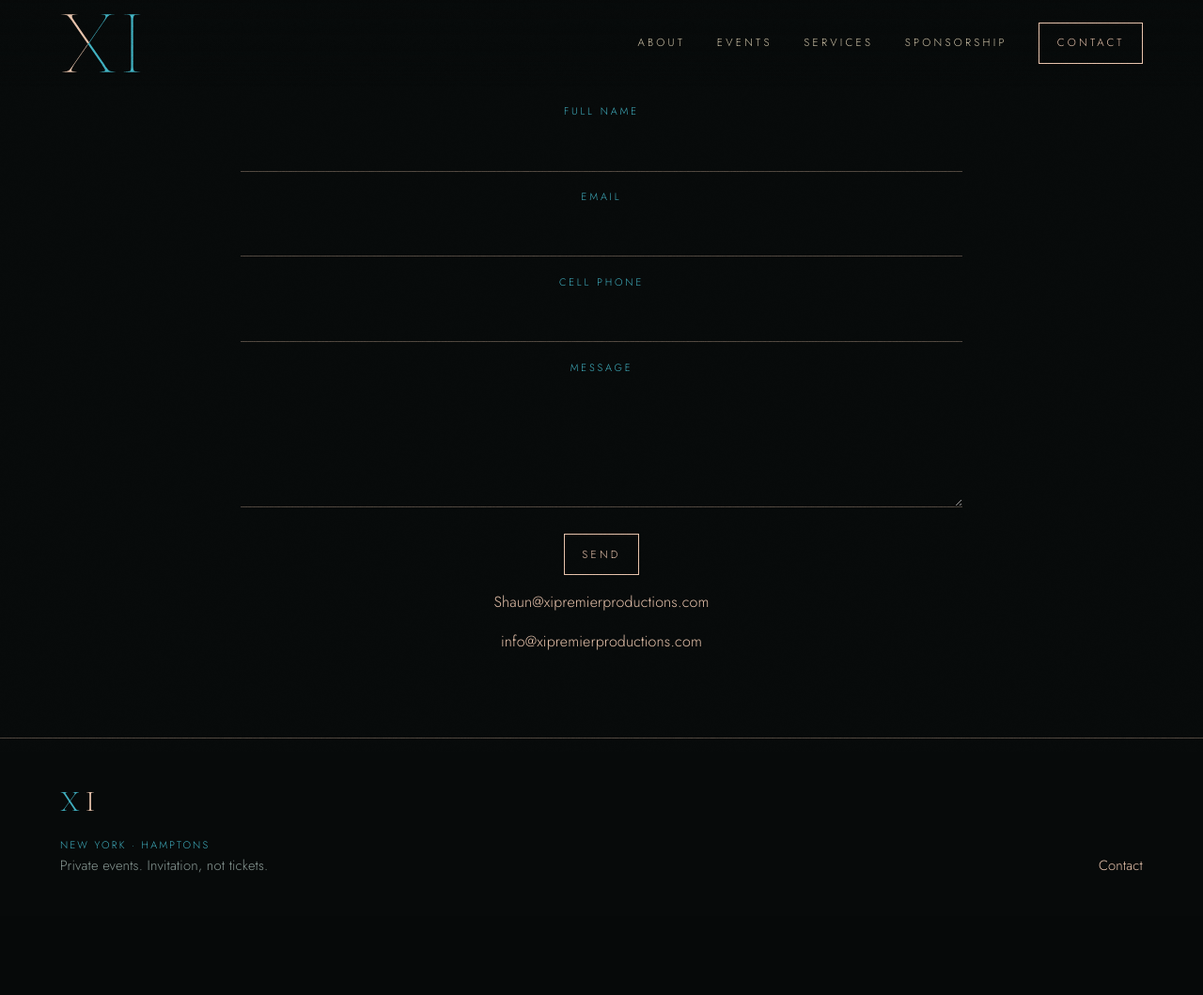
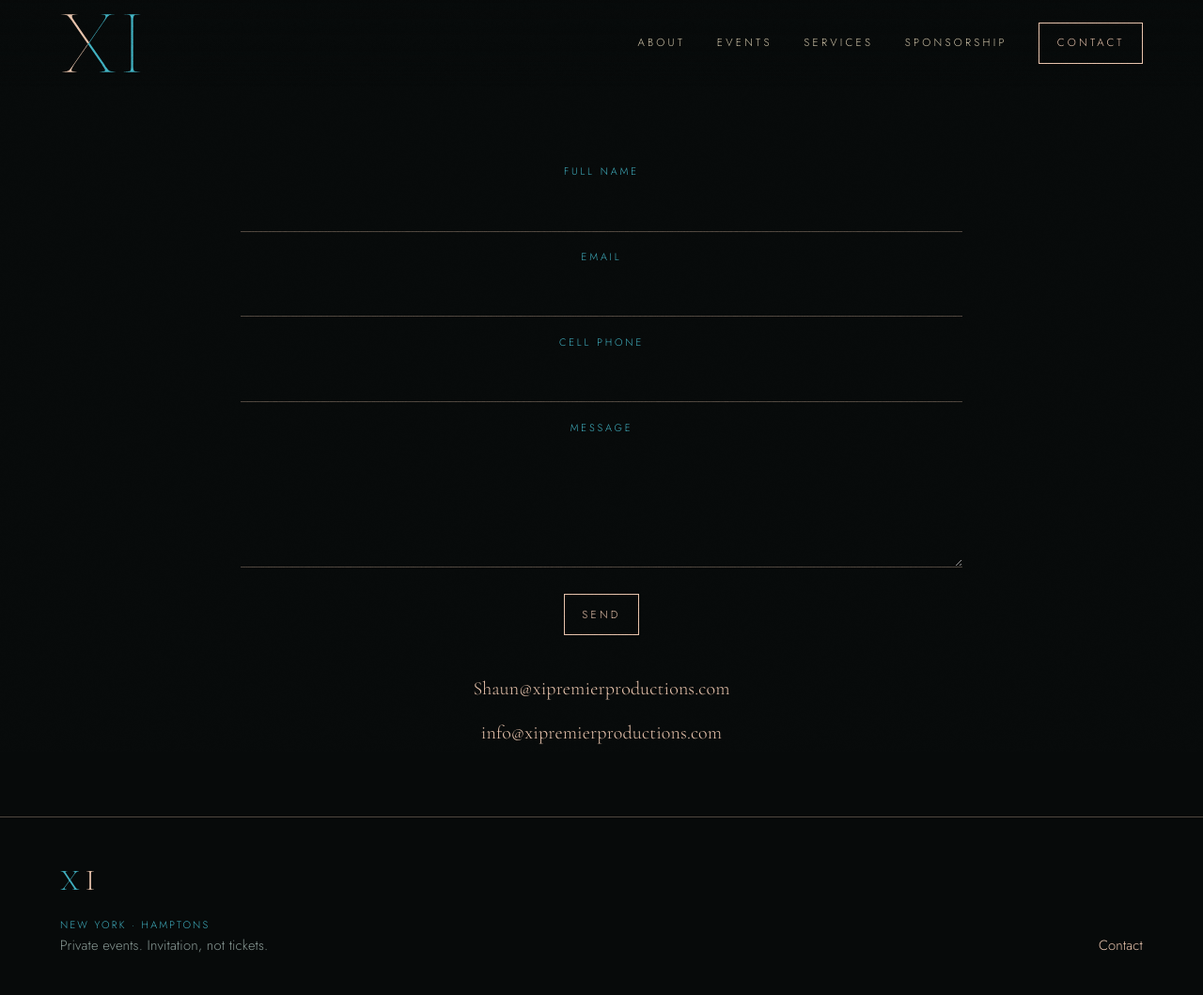
Before and after one commit to Dattax/dattax.github.io, a PHP site: page /contact.html in a window 1280 px wide. Shown: the whole page at 94% size. Before the commit the page ends 929 px from the top, so only its background shows below. Run offline with PHP 8.4, Linux system fonts and the light colour scheme.

Commit message:
Contact: space the form-only page and email lines

```diff
--- a/css/site.css
+++ b/css/site.css
@@ -647,7 +647,6 @@ body::before {
 }
 .room-band.nyc,
 .room-band.hamptons,
-.room-band.miami,
 .room-band.elsewhere {
   position: relative;
   overflow: hidden;
@@ -655,7 +654,6 @@ body::before {
 }
 .room-band.nyc > img,
 .room-band.hamptons > img,
-.room-band.miami > img,
 .room-band.elsewhere > img {
   position: absolute;
   inset: 0;
@@ -667,7 +665,6 @@ body::before {
 }
 .room-band.nyc::after,
 .room-band.hamptons::after,
-.room-band.miami::after,
 .room-band.elsewhere::after {
   content: "";
   position: absolute;
@@ -678,7 +675,6 @@ body::before {
 }
 .room-band.nyc > :not(img),
 .room-band.hamptons > :not(img),
-.room-band.miami > :not(img),
 .room-band.elsewhere > :not(img) { position: relative; z-index: 2; }
 .room-band .lede { margin-top: 0.6rem; }
 
@@ -1871,3 +1867,22 @@ body.modal-open { overflow: hidden; }
   max-width: 48.05rem;
   width: min(48.05rem, 100%);
 }
+
+
+/* Contact: form-only page (no Correspondence head, no cheval) */
+.page-contact #main .section {
+  padding-top: 8.5rem;
+}
+.page-contact .contact-direct {
+  margin-top: 2.6rem;
+  max-width: 28rem;
+}
+.page-contact .contact-direct p {
+  margin: 0 0 0.85rem;
+  font-family: var(--serif);
+  font-size: 1.25rem;
+  color: var(--paper);
+}
+.page-contact .contact-direct p:last-child { margin-bottom: 0; }
+.page-contact .contact-direct a { color: var(--sand); }
+.page-contact .contact-direct a:hover { color: var(--cream); }
```
